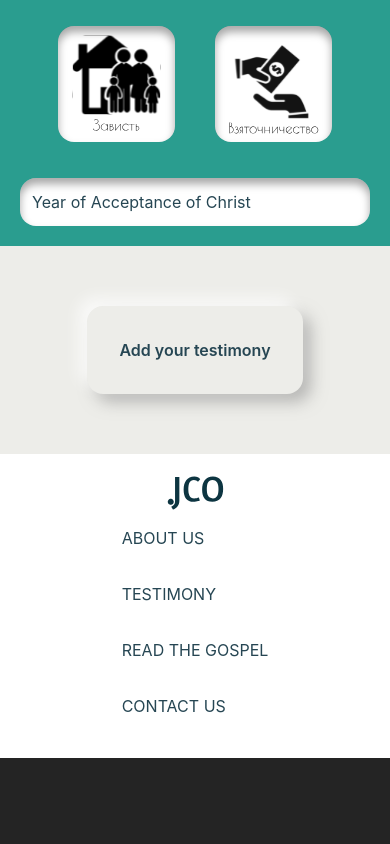
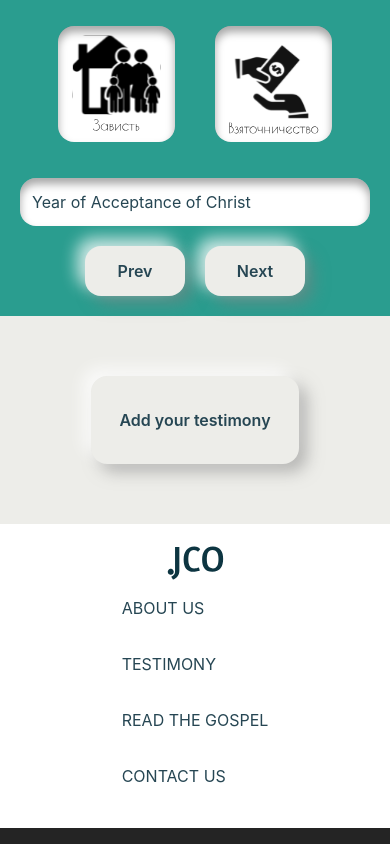
Before and after one commit to Pavel064/JesusCan.online, a React (Vite) app: page / in a window 390 px wide. Shown: the part 1049-1893 px from the top of the page. Before the commit the page ends 1823 px from the top, so only its background shows below. Built offline with nearby package versions, Linux system fonts and the light colour scheme.

Commit message:
feat: added next-btn in MV slider

```diff
--- a/src/components/Button.jsx
+++ b/src/components/Button.jsx
@@ -1,6 +1,18 @@
-function Button({ label, onClick }) {
+function Button({ label, onClick, btnStyle }) {
+  const {
+    width = "208px",
+    height = "88px",
+    background = "none",
+  } = btnStyle || {};
+
+  const buttonStyle = {
+    minWidth: width,
+    minHeight: height,
+    background,
+  };
+
   return (
-    <button className="neumorphic-button p-6" onClick={onClick}>
+    <button className="neumorphic-button" onClick={onClick} style={buttonStyle}>
       <span className="text-base font-semibold">{label}</span>
     </button>
   );
--- a/src/components/Header.jsx
+++ b/src/components/Header.jsx
@@ -7,7 +7,7 @@ import lang from "/lang.svg";
 const Header = () => {
   return (
     <div
-      className="relative w-full md:h-52 2xl:h-96 bg-cover bg-center"
+      className="relative w-full md:h-52 2xl:h-[430px] bg-cover bg-center"
       style={{ backgroundImage: `url(${backgroundImage})` }}
     >
       <div className="p-5 bg-white bg-opacity-50 md:absolute md:bottom-0 md:w-full md:h-16">
--- a/src/components/Slider.jsx
+++ b/src/components/Slider.jsx
@@ -1,4 +1,5 @@
-import React, { useState } from "react";
+import Button from "./Button";
+
 import arrDown from "/arrow-down.svg";
 import arrUp from "/arrow-up.svg";
 import defPhoto from "/Mariia.jpg";
@@ -8,7 +9,7 @@ import sin3 from "/Frame-18.svg";
 import sin4 from "/Frame-28.svg";
 
 const Slider = () => {
-  const images = [sin1, sin2, sin3, sin4];
+  const sinsArr = [sin1, sin2, sin3, sin4];
 
   return (
     <div className="bg-[#2A9D8F]">
@@ -68,7 +69,7 @@ const Slider = () => {
               Sins of the past
             </div>
             <div className="flex justify-center items-center w-full my-4 gap-10">
-              {images.map((image, index) => (
+              {sinsArr.map((image, index) => (
                 <div
                   key={index}
                   className="rounded-2xl relative"
@@ -134,7 +135,7 @@ const Slider = () => {
           Sins of the past
         </div>
         <div className="flex flex-wrap justify-center items-center w-full my-4 gap-10">
-          {images.map((image, index) => (
+          {sinsArr.map((image, index) => (
             <div
               key={index}
               className="w-1/3 md:w-auto rounded-2xl relative"
@@ -167,6 +168,16 @@ const Slider = () => {
         >
           Year of Acceptance of Christ
         </div>
+        <div className="flex flex-row self-center gap-5">
+          <Button
+            label="Prev"
+            btnStyle={{ width: "100px", height: "50px", background: "#EDEDE9" }}
+          />
+          <Button
+            label="Next"
+            btnStyle={{ width: "100px", height: "50px", background: "#EDEDE9" }}
+          />
+        </div>
       </div>
     </div>
   );
--- a/src/index.css
+++ b/src/index.css
@@ -31,9 +31,6 @@ a:hover {
     aspect-ratio: 1/1; */
     border: 0.5rem solid transparent;
     border-radius: 1rem;
-    background: none;
-    min-width: 205px;
-    min-height: 88px;
 
     display: grid;
     place-content: center;
```
